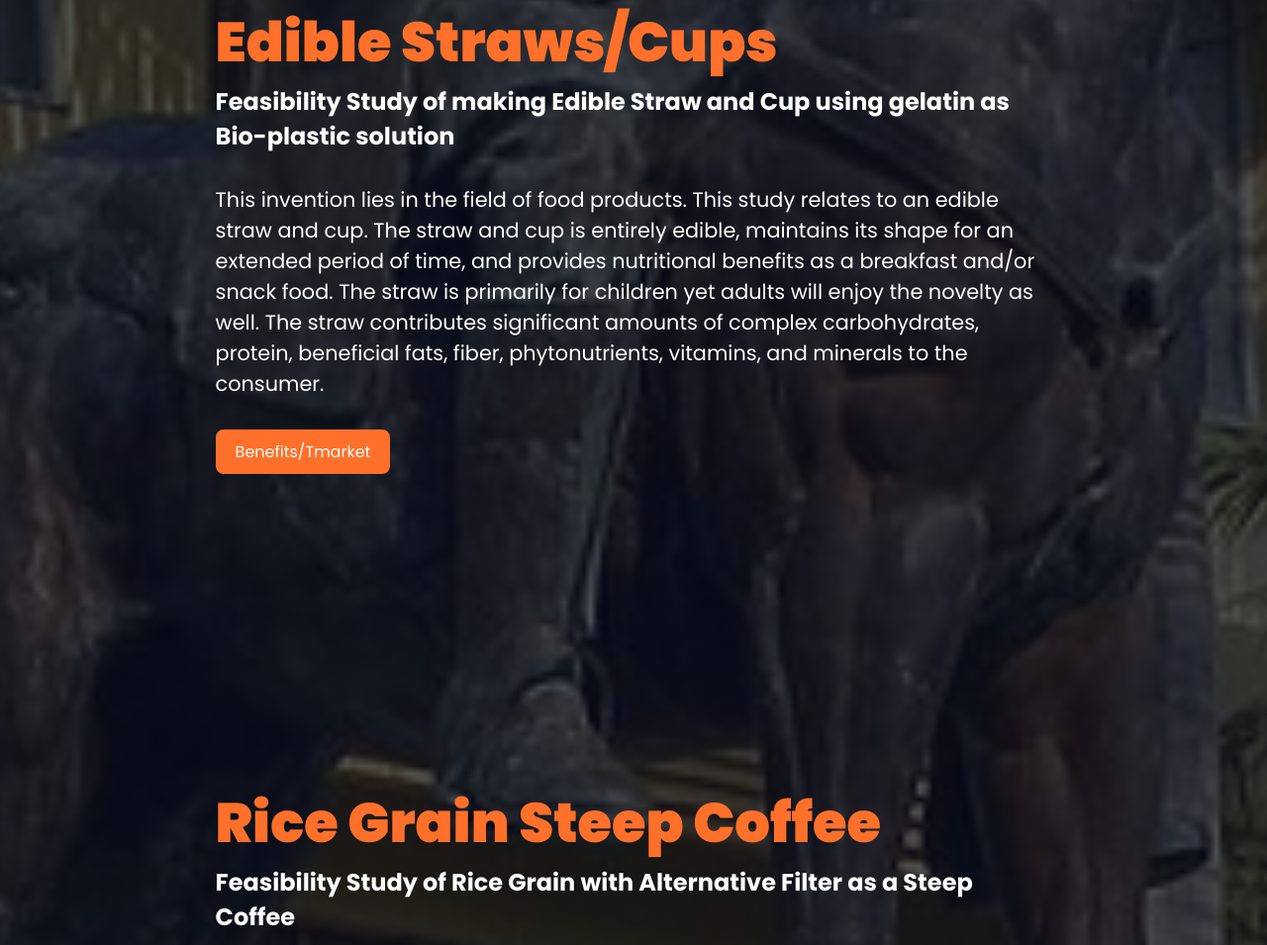
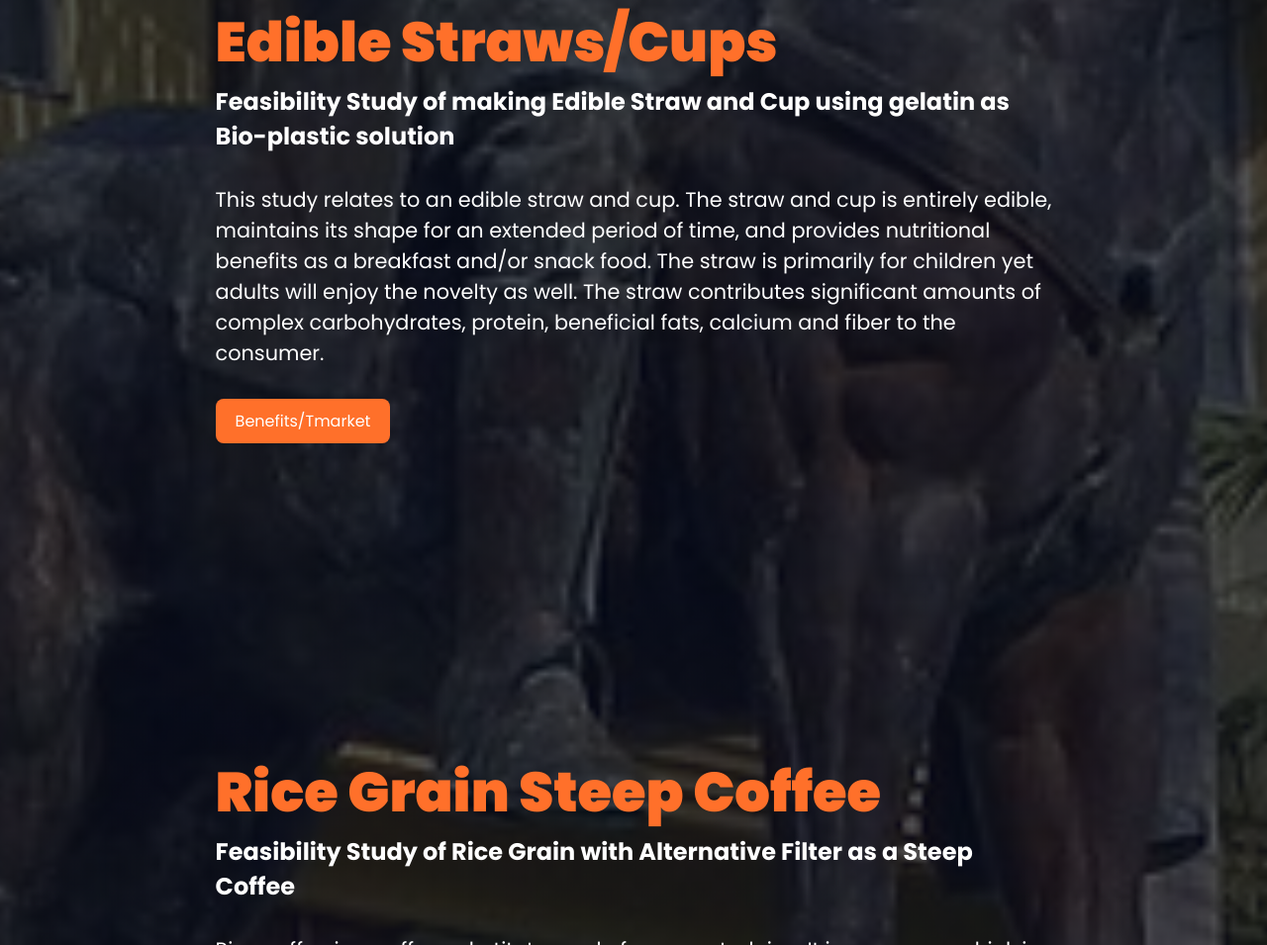
Before and after one commit to aacstar/aacstar.github.io, a plain HTML site: page index.html in a window 1280 px wide. Shown: the part 2795-3750 px from the top of the page at 99% size. Drawn offline with nearby package versions, Linux system fonts and the light colour scheme.

Commit message:
Update index.html

```diff
--- a/index.html
+++ b/index.html
@@ -173,7 +173,7 @@
         <div class="edible">
             <span><br><br>Edible Straws/Cups</span>
             <h2>Feasibility Study of making Edible Straw and Cup using gelatin as Bio-plastic solution</h2>
-            <p><br>This invention lies in the field of food products. This study relates to an edible straw and cup. The straw and cup is entirely edible, maintains its shape for an extended period of time, and provides nutritional benefits as a breakfast and/or snack food. The straw is primarily for children yet adults will enjoy the novelty as well. The straw contributes significant amounts of complex carbohydrates, protein, beneficial fats, fiber, phytonutrients, vitamins, and minerals to the consumer.</p>
+            <p><br>This study relates to an edible straw and cup. The straw and cup is entirely edible, maintains its shape for an extended period of time, and provides nutritional benefits as a breakfast and/or snack food. The straw is primarily for children yet adults will enjoy the novelty as well. The straw contributes significant amounts of complex carbohydrates, protein, beneficial fats, calcium and fiber to the consumer.</p>
             <p><br></p>
             <a href="#ediblesc" class="btn"> Benefits/Tmarket</a>
         </div>
```
